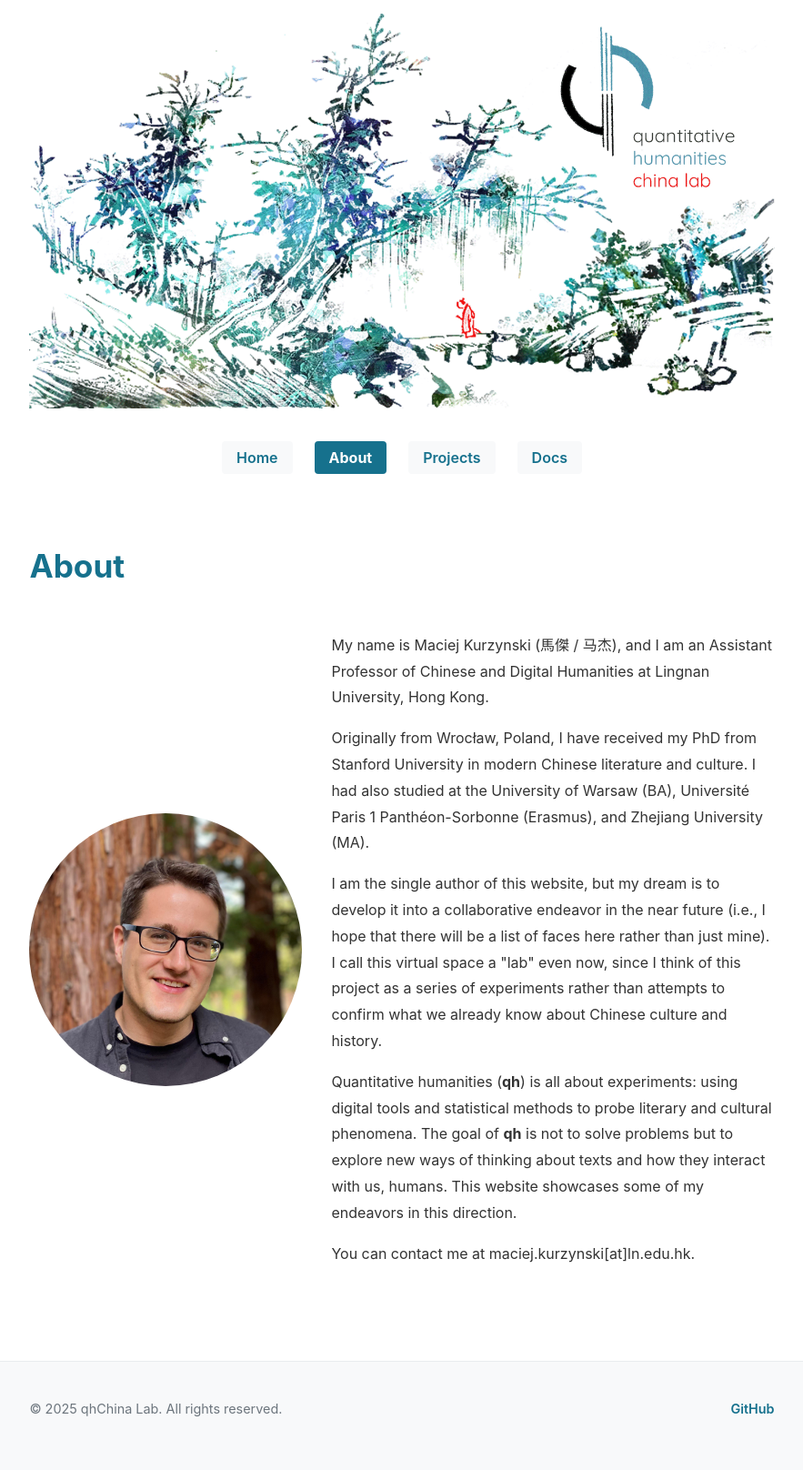
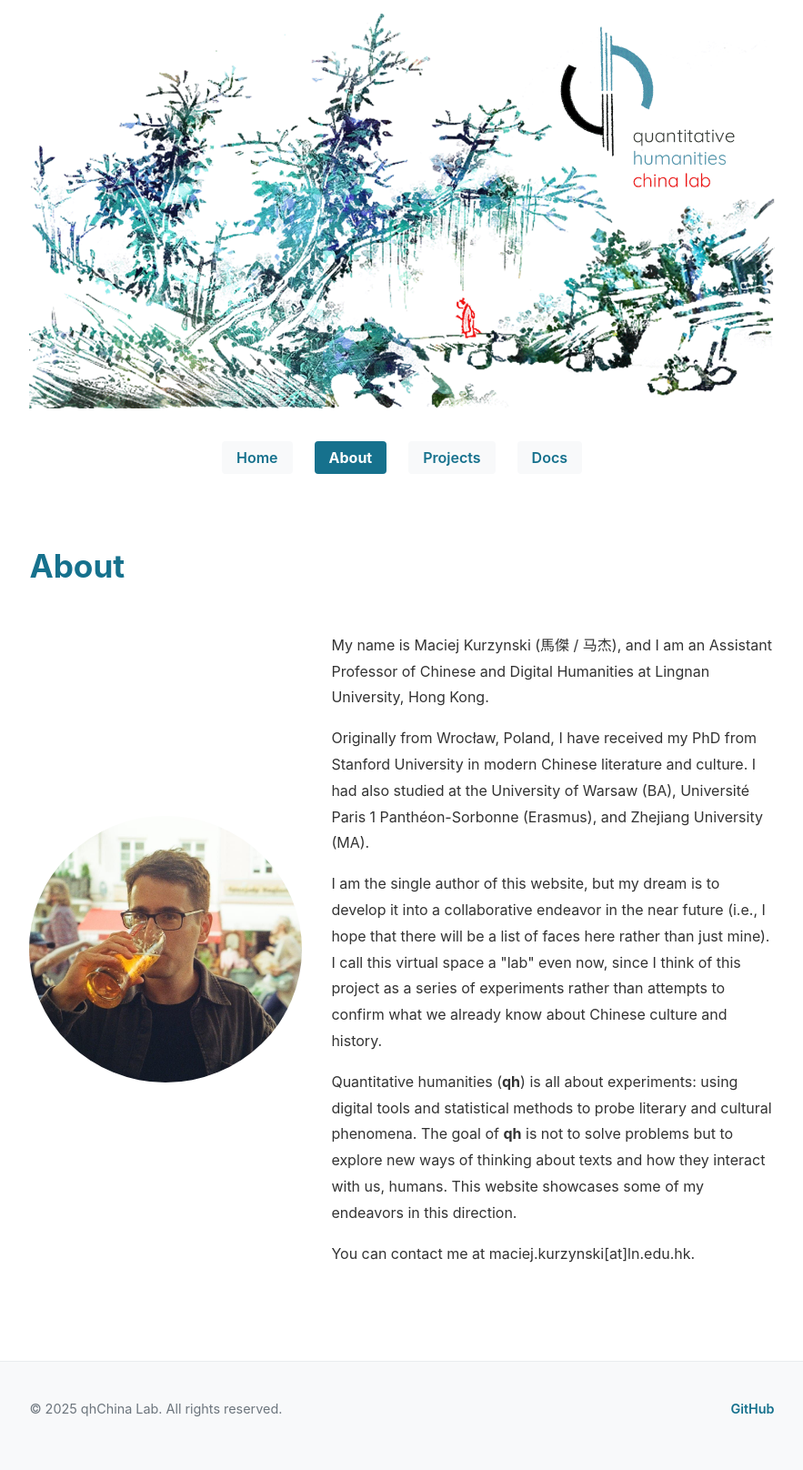
Before and after one commit to mcjkurz/qhchina, a Jekyll site: the page built from docs/about/index.md, in a window 1280 px wide. Shown: the whole page at 91% size, without its empty margins (198-1081 px from the left). Built offline with Jekyll 4.4.1, drawn with Linux system fonts in a browser that asks for light colours.

Commit message:
webpage small changes

```diff
--- a/docs/about/index.md
+++ b/docs/about/index.md
@@ -47,7 +47,7 @@ permalink: /about/
 
 <div class="bio-container">
   <div class="bio-image">
-    <img src="{{ site.baseurl }}/assets/img/kurzynski_pic.png" alt="Maciej Kurzynski" />
+    <img src="{{ site.baseurl }}/assets/img/profile_pic_beer.jpg" alt="Maciej Kurzynski" />
   </div>
   <div class="bio-text">
     <p>My name is Maciej Kurzynski (馬傑 / 马杰), and I am an Assistant Professor of Chinese and Digital Humanities at Lingnan University, Hong Kong.</p>
```
Also changed, not shown: docs/assets/img/profile_pic_beer.jpg (added), 1 other file.
